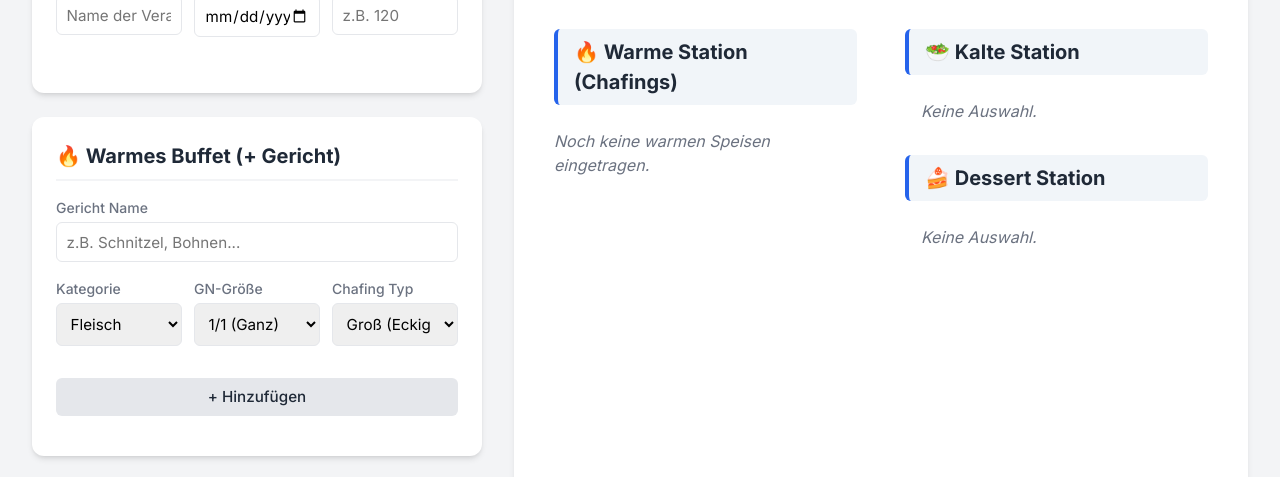
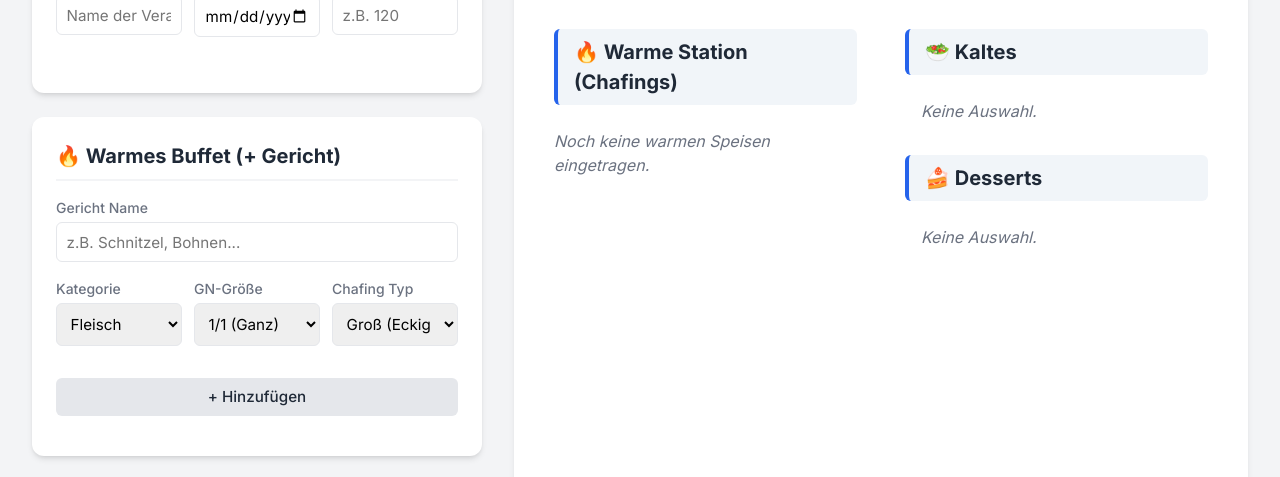
Before and after one commit to kpfragmichnich/Chafing-Planer, a plain HTML site: page index.html in a window 1280 px wide. Shown: the part 254-731 px from the top of the page. Drawn offline with Linux system fonts and the light colour scheme.

Commit message:
Update section titles for cold and dessert stations

```diff
--- a/index.html
+++ b/index.html
@@ -141,12 +141,12 @@
                     </div>
 
                     <div class="print-col">
-                        <h3 class="print-title"><span class="emoji">🥗 </span>Kalte Station</h3>
+                        <h3 class="print-title"><span class="emoji">🥗 </span>Kaltes</h3>
                         <ul id="print-cold-list" class="bullet-list">
                             <p class="empty-state">Keine Auswahl.</p>
                         </ul>
 
-                        <h3 class="print-title" style="margin-top: 2rem;"><span class="emoji">🍰 </span>Dessert Station
+                        <h3 class="print-title" style="margin-top: 2rem;"><span class="emoji">🍰 </span>Desserts
                         </h3>
                         <ul id="print-dessert-list" class="bullet-list">
                             <p class="empty-state">Keine Auswahl.</p>
```
